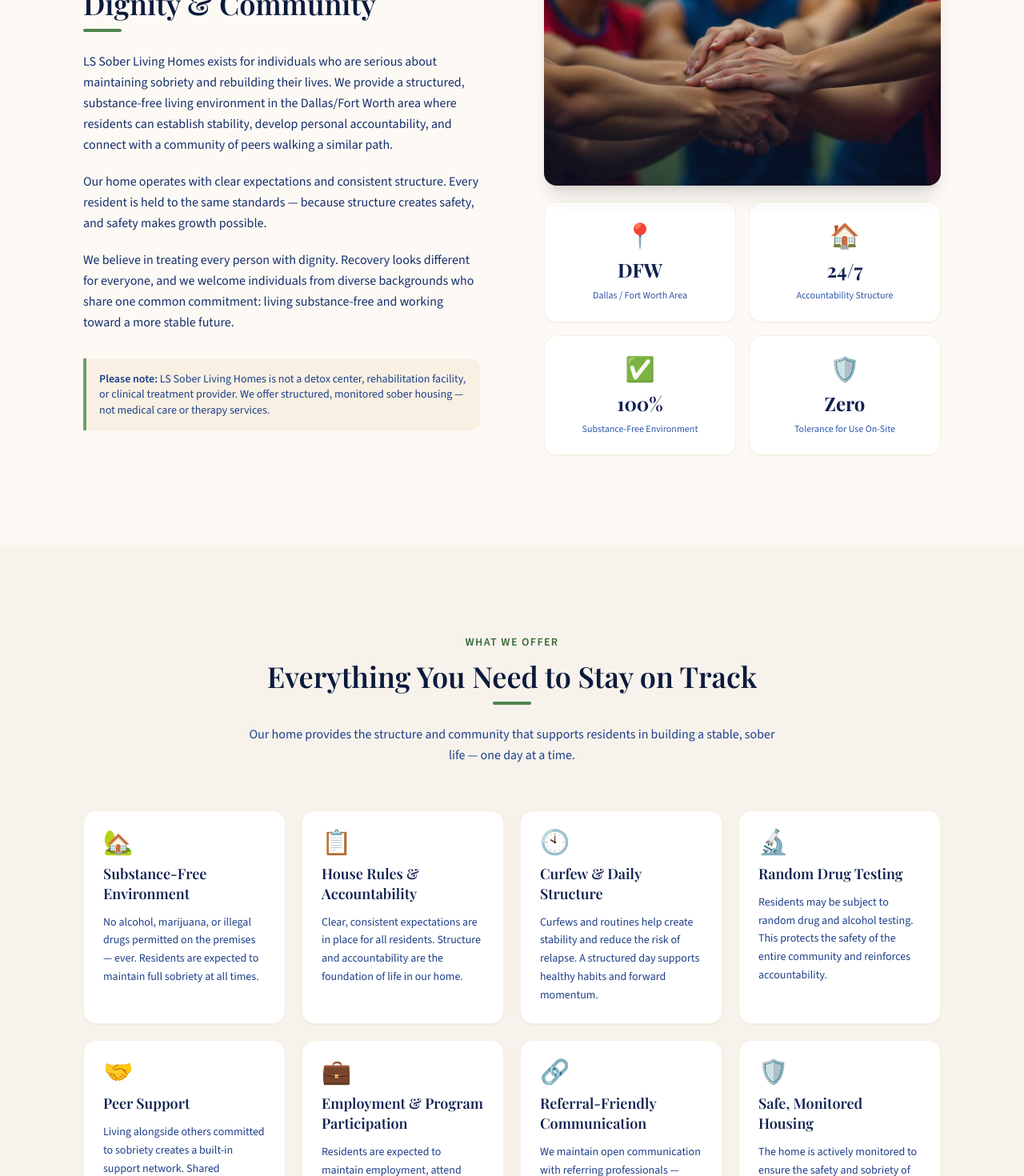
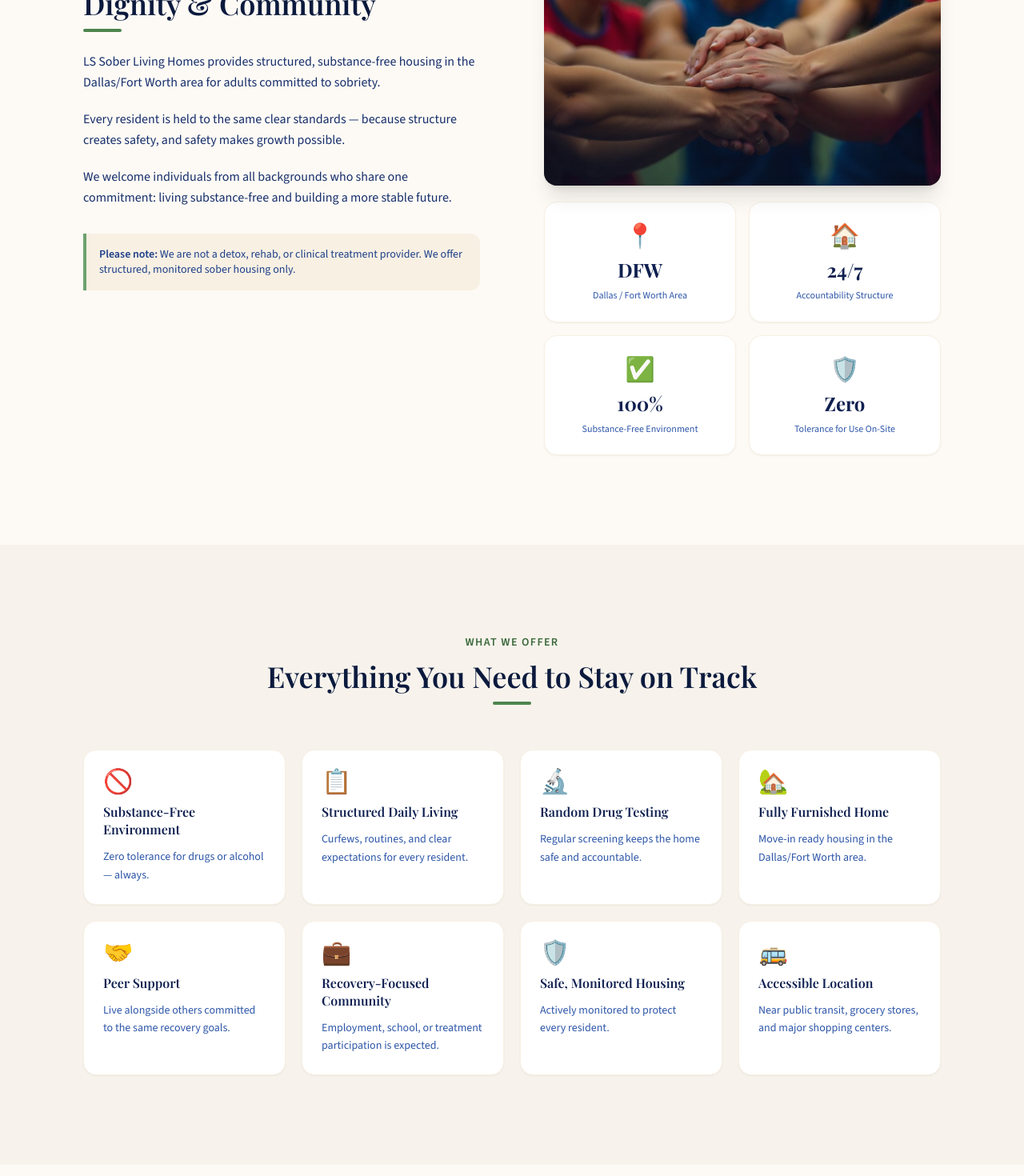
Before and after one commit to SharonNabiryo/LS-sober-Living, a React (Vite) app: page / in a window 1280 px wide. Shown: the part 1060-2530 px from the top of the page at 80% size. Built offline with nearby package versions, Linux system fonts and the light colour scheme.

Commit message:
improved wording

```diff
--- a/src/App.jsx
+++ b/src/App.jsx
@@ -1,13 +1,12 @@
-// App.jsx
-// Root component — assembles all page sections in order.
-
 import Navbar          from './components/Navbar'
 import Hero            from './components/Hero'
 import About           from './components/About'
 import WhatWeOffer     from './components/WhatWeOffer'
 import WhoWeServe      from './components/WhoWeServe'
+import TrustSection    from './components/TrustSection'
+import CTAStrip        from './components/CTAStrip'
+import Testimonials    from './components/Testimonials'
 import Expectations    from './components/Expectations'
-import Testimonials    from './components/Testimonials'
 import Referrals       from './components/Referrals'
 import ApplicationForm from './components/ApplicationForm'
 import FAQ             from './components/FAQ'
@@ -17,23 +16,22 @@
 export default function App() {
   return (
     <>
-      {/* Sticky top navigation */}
       <Navbar />
-
-      {/* Page sections — each has an id matching the nav links */}
       <main>
         <Hero />
         <About />
         <WhatWeOffer />
         <WhoWeServe />
+        <TrustSection />
+        <CTAStrip />
         <Testimonials />
         <Expectations />
         <Referrals />
         <ApplicationForm />
         <FAQ />
         <Contact />
+        <CTAStrip />
       </main>
-
       <Footer />
     </>
   )
--- a/src/components/About.jsx
+++ b/src/components/About.jsx
@@ -1,6 +1,3 @@
-// About.jsx
-// About section — describes the mission and values of the home.
-
 export default function About() {
   return (
     <section id="about" className="py-20 lg:py-28 bg-sand-50">
@@ -19,39 +16,30 @@
             <div className="accent-line" />
 
             <p className="text-navy-700 leading-relaxed mb-5">
-              LS Sober Living Homes exists for individuals who are serious about
-              maintaining sobriety and rebuilding their lives. We provide a
-              structured, substance-free living environment in the Dallas/Fort
-              Worth area where residents can establish stability, develop
-              personal accountability, and connect with a community of peers
-              walking a similar path.
+              LS Sober Living Homes provides structured, substance-free housing
+              in the Dallas/Fort Worth area for adults committed to sobriety.
             </p>
             <p className="text-navy-700 leading-relaxed mb-5">
-              Our home operates with clear expectations and consistent
-              structure. Every resident is held to the same standards — because
+              Every resident is held to the same clear standards — because
               structure creates safety, and safety makes growth possible.
             </p>
             <p className="text-navy-700 leading-relaxed">
-              We believe in treating every person with dignity. Recovery looks
-              different for everyone, and we welcome individuals from diverse
-              backgrounds who share one common commitment: living substance-free
-              and working toward a more stable future.
+              We welcome individuals from all backgrounds who share one
+              commitment: living substance-free and building a more stable
+              future.
             </p>
 
-            {/* Disclaimer callout */}
             <div className="mt-8 p-4 bg-sand-100 border-l-4 border-sage-400 rounded-r-xl">
               <p className="text-sm text-navy-600 font-medium leading-snug">
-                <strong>Please note:</strong> LS Sober Living Homes is not a
-                detox center, rehabilitation facility, or clinical treatment
-                provider. We offer structured, monitored sober housing — not
-                medical care or therapy services.
+                <strong>Please note:</strong> We are not a detox, rehab, or
+                clinical treatment provider. We offer structured, monitored
+                sober housing only.
               </p>
             </div>
           </div>
 
           {/* Image + stats side */}
           <div className="flex flex-col gap-5">
-            {/* Photo — replace src with your own photo */}
             <div className="relative rounded-2xl overflow-hidden shadow-xl">
               <img
                 src="/About.JPG"
@@ -61,7 +49,6 @@
               <div className="absolute inset-0 bg-gradient-to-t from-navy-900/40 to-transparent" />
             </div>
 
-            {/* Stats grid */}
             <div className="grid grid-cols-2 gap-4">
               {[
                 { value: "DFW", label: "Dallas / Fort Worth Area", icon: "📍" },
--- /dev/null
+++ b/src/components/CTAStrip.jsx
@@ -0,0 +1,28 @@
+export default function CTAStrip() {
+  return (
+    <section className="py-14 bg-sage-600">
+      <div className="section-container text-center">
+        <h2 className="font-display text-2xl sm:text-3xl font-semibold text-white mb-2">
+          Ready to take the next step?
+        </h2>
+        <p className="text-sage-100 mb-8 text-base">
+          Apply for housing or refer someone today.
+        </p>
+        <div className="flex flex-col sm:flex-row gap-4 justify-center">
+          <a
+            href="#apply"
+            className="btn-primary bg-white text-sage-700 hover:bg-sand-50"
+          >
+            Apply for Housing
+          </a>
+          <a
+            href="#referrals"
+            className="btn-secondary border-white text-white hover:bg-white hover:text-sage-700"
+          >
+            Refer Someone
+          </a>
+        </div>
+      </div>
+    </section>
+  )
+}
--- a/src/components/Expectations.jsx
+++ b/src/components/Expectations.jsx
@@ -1,47 +1,12 @@
-// Expectations.jsx
-// Clear list of house rules so applicants know what to expect.
-
 const RULES = [
-  {
-    icon: '🚫',
-    title: 'Zero Substance Use',
-    desc: 'No alcohol, marijuana (including medical), illegal drugs, or any mind-altering substances are permitted on the property at any time.',
-  },
-  {
-    icon: '🔬',
-    title: 'Random Drug Testing',
-    desc: 'Residents agree to submit to random drug and alcohol screening as a condition of residency. Refusal is treated the same as a positive result.',
-  },
-  {
-    icon: '🫱',
-    title: 'Respectful Conduct',
-    desc: 'All residents are expected to treat each other and staff with respect. Threatening, abusive, or disruptive behavior will not be tolerated.',
-  },
-  {
-    icon: '🕙',
-    title: 'Curfew Compliance',
-    desc: 'Curfew times are enforced consistently. Residents are expected to be home by the designated time unless approved in advance.',
-  },
-  {
-    icon: '🧹',
-    title: 'Chores & Shared Responsibility',
-    desc: 'All residents participate in keeping the home clean and orderly. Assigned chores are rotated and completed regularly.',
-  },
-  {
-    icon: '💼',
-    title: 'Productive Daily Activity',
-    desc: 'Residents must be employed, enrolled in school, actively participating in a treatment program, or actively seeking employment.',
-  },
-  {
-    icon: '🚷',
-    title: 'No Unauthorized Guests',
-    desc: "Visitors are not permitted without prior approval. Overnight guests are generally not allowed. The home's privacy and safety come first.",
-  },
-  {
-    icon: '📲',
-    title: 'Communication with House Manager',
-    desc: 'Residents are expected to keep the house manager informed of their schedule, any significant changes, and any concerns that arise.',
-  },
+  { icon: '🚫', title: 'No Substances',           desc: 'No alcohol, marijuana, or drugs — ever.' },
+  { icon: '🔬', title: 'Random Drug Testing',      desc: 'Required as a condition of residency.' },
+  { icon: '🫱', title: 'Respectful Conduct',       desc: 'Toward all residents and staff.' },
+  { icon: '🕙', title: 'Curfew Compliance',        desc: 'Enforced consistently for all residents.' },
+  { icon: '🧹', title: 'Chore Participation',      desc: 'Shared responsibility for the home.' },
+  { icon: '💼', title: 'Productive Daily Activity', desc: 'Work, school, treatment, or active job search.' },
+  { icon: '🚷', title: 'No Unauthorized Guests',   desc: 'Visitors require prior approval.' },
+  { icon: '📲', title: 'Stay in Communication',    desc: 'Keep the house manager informed.' },
 ]
 
 export default function Expectations() {
@@ -49,7 +14,6 @@
     <section id="expectations" className="py-20 lg:py-28 bg-section-alt">
       <div className="section-container">
 
-        {/* Header */}
         <div className="max-w-2xl mb-14">
           <p className="text-sage-600 font-semibold text-sm uppercase tracking-widest mb-3">
             House Expectations
@@ -58,30 +22,25 @@
             Structure Is What Makes It Work
           </h2>
           <div className="accent-line" />
-          <p className="text-navy-700 leading-relaxed">
-            These expectations are in place to protect every resident and maintain
-            a safe, stable home. They are applied consistently and without
-            exception.
+          <p className="text-navy-600 leading-relaxed">
+            Applied consistently and without exception — to protect every resident.
           </p>
         </div>
 
-        {/* Rules grid */}
         <div className="grid sm:grid-cols-2 lg:grid-cols-4 gap-5">
           {RULES.map(rule => (
             <div key={rule.title} className="card border-l-4 border-sage-400">
               <span className="text-2xl mb-3 block">{rule.icon}</span>
-              <h3 className="font-display font-semibold text-navy-800 mb-2">
+              <h3 className="font-display font-semibold text-navy-800 mb-1 text-base">
                 {rule.title}
               </h3>
-              <p className="text-navy-600 text-sm leading-relaxed">{rule.desc}</p>
+              <p className="text-navy-500 text-sm leading-relaxed">{rule.desc}</p>
             </div>
           ))}
         </div>
 
-        {/* Bottom note */}
-        <p className="mt-10 text-center text-navy-500 text-sm max-w-2xl mx-auto">
+        <p className="mt-10 text-center text-navy-400 text-sm max-w-xl mx-auto">
           Violation of house expectations may result in removal from the home.
-          We take these standards seriously — because so do our residents.
         </p>
 
       </div>
--- a/src/components/Hero.jsx
+++ b/src/components/Hero.jsx
@@ -47,8 +47,7 @@
 
           {/* Subheadline */}
           <p className="animate-on-load animate-delay-3 text-lg sm:text-xl text-sand-100/90 font-body font-light leading-relaxed mb-10 max-w-xl mx-auto lg:mx-0">
-            A safe, substance-free home designed for accountability, stability,
-            and recovery-focused living.
+            A safe, substance-free home focused on accountability and stability.
           </p>
 
           {/* CTA Buttons */}
--- /dev/null
+++ b/src/components/TrustSection.jsx
@@ -0,0 +1,38 @@
+const TRUST_CARDS = [
+  { icon: '📋', title: 'Clear Expectations',          desc: 'Every resident knows the rules from day one — no surprises.' },
+  { icon: '🎯', title: 'Accountability-Focused',      desc: 'Structure and consistency keep residents on track.' },
+  { icon: '🏡', title: 'Supportive Home Environment', desc: 'A welcoming community of peers on the same path.' },
+  { icon: '📈', title: 'Built for Stability',         desc: 'Designed to help residents rebuild and move forward.' },
+]
+
+export default function TrustSection() {
+  return (
+    <section className="py-20 lg:py-24 bg-sand-50">
+      <div className="section-container">
+
+        <div className="text-center max-w-xl mx-auto mb-12">
+          <p className="text-sage-600 font-semibold text-sm uppercase tracking-widest mb-3">
+            Why Choose Us
+          </p>
+          <h2 className="section-heading">
+            Why Choose LS Sober Living?
+          </h2>
+          <div className="accent-line mx-auto" />
+        </div>
+
+        <div className="grid sm:grid-cols-2 lg:grid-cols-4 gap-5">
+          {TRUST_CARDS.map(card => (
+            <div key={card.title} className="card text-center flex flex-col items-center gap-3">
+              <span className="text-4xl">{card.icon}</span>
+              <h3 className="font-display font-semibold text-navy-800 text-base leading-snug">
+                {card.title}
+              </h3>
+              <p className="text-navy-500 text-sm leading-relaxed">{card.desc}</p>
+            </div>
+          ))}
+        </div>
+
+      </div>
+    </section>
+  )
+}
--- a/src/components/WhatWeOffer.jsx
+++ b/src/components/WhatWeOffer.jsx
@@ -1,53 +1,12 @@
-// WhatWeOffer.jsx
-// Displays feature cards describing what the home provides to residents.
-
-// Each card: icon (emoji), title, and short description
 const OFFERS = [
-  {
-    icon: '🏡',
-    title: 'Substance-Free Environment',
-    desc: 'No alcohol, marijuana, or illegal drugs permitted on the premises — ever. Residents are expected to maintain full sobriety at all times.',
-  },
-  {
-    icon: '📋',
-    title: 'House Rules & Accountability',
-    desc: 'Clear, consistent expectations are in place for all residents. Structure and accountability are the foundation of life in our home.',
-  },
-  {
-    icon: '🕙',
-    title: 'Curfew & Daily Structure',
-    desc: 'Curfews and routines help create stability and reduce the risk of relapse. A structured day supports healthy habits and forward momentum.',
-  },
-  {
-    icon: '🔬',
-    title: 'Random Drug Testing',
-    desc: 'Residents may be subject to random drug and alcohol testing. This protects the safety of the entire community and reinforces accountability.',
-  },
-  {
-    icon: '🤝',
-    title: 'Peer Support',
-    desc: 'Living alongside others committed to sobriety creates a built-in support network. Shared experience builds genuine community.',
-  },
-  {
-    icon: '💼',
-    title: 'Employment & Program Participation',
-    desc: 'Residents are expected to maintain employment, attend school, participate in treatment, or actively seek work. Purpose supports recovery.',
-  },
-  {
-    icon: '🔗',
-    title: 'Referral-Friendly Communication',
-    desc: 'We maintain open communication with referring professionals — including case managers, outpatient programs, and probation officers.',
-  },
-  {
-    icon: '🛡️',
-    title: 'Safe, Monitored Housing',
-    desc: 'The home is actively monitored to ensure the safety and sobriety of all residents. Everyone deserves a secure place to rebuild.',
-  },
-  {
-    icon: '🚌',
-    title: 'Accessible Location',
-    desc: 'Our home is situated near public transportation routes, grocery stores, pharmacies, and major shopping centers — making it practical for residents to meet daily needs, maintain employment, and stay connected to the community.',
-  },
+  { icon: '🚫', title: 'Substance-Free Environment',   desc: 'Zero tolerance for drugs or alcohol — always.' },
+  { icon: '📋', title: 'Structured Daily Living',       desc: 'Curfews, routines, and clear expectations for every resident.' },
+  { icon: '🔬', title: 'Random Drug Testing',           desc: 'Regular screening keeps the home safe and accountable.' },
+  { icon: '🏡', title: 'Fully Furnished Home',          desc: 'Move-in ready housing in the Dallas/Fort Worth area.' },
+  { icon: '🤝', title: 'Peer Support',                  desc: 'Live alongside others committed to the same recovery goals.' },
+  { icon: '💼', title: 'Recovery-Focused Community',    desc: 'Employment, school, or treatment participation is expected.' },
+  { icon: '🛡️', title: 'Safe, Monitored Housing',      desc: 'Actively monitored to protect every resident.' },
+  { icon: '🚌', title: 'Accessible Location',           desc: 'Near public transit, grocery stores, and major shopping centers.' },
 ]
 
 export default function WhatWeOffer() {
@@ -55,7 +14,6 @@
     <section id="offer" className="py-20 lg:py-28 bg-section-alt">
       <div className="section-container">
 
-        {/* Section header */}
         <div className="text-center max-w-2xl mx-auto mb-14">
           <p className="text-sage-600 font-semibold text-sm uppercase tracking-widest mb-3">
             What We Offer
@@ -64,21 +22,16 @@
             Everything You Need to Stay on Track
           </h2>
           <div className="accent-line mx-auto" />
-          <p className="text-navy-600 leading-relaxed">
-            Our home provides the structure and community that supports
-            residents in building a stable, sober life — one day at a time.
-          </p>
         </div>
 
-        {/* Cards grid */}
         <div className="grid sm:grid-cols-2 lg:grid-cols-4 gap-5">
           {OFFERS.map(offer => (
             <div key={offer.title} className="card flex flex-col gap-3">
               <span className="text-3xl leading-none">{offer.icon}</span>
-              <h3 className="font-display font-semibold text-navy-800 text-lg leading-snug">
+              <h3 className="font-display font-semibold text-navy-800 text-base leading-snug">
                 {offer.title}
               </h3>
-              <p className="text-navy-600 text-sm leading-relaxed flex-1">
+              <p className="text-navy-500 text-sm leading-relaxed flex-1">
                 {offer.desc}
               </p>
             </div>
--- a/src/components/WhoWeServe.jsx
+++ b/src/components/WhoWeServe.jsx
@@ -1,27 +1,8 @@
-// WhoWeServe.jsx
-// Describes the population best suited for LS Sober Living Homes.
-
 const PROFILES = [
-  {
-    icon: '🧭',
-    title: 'Adults Committed to Sobriety',
-    desc: 'We welcome adults who are serious about maintaining sobriety and are ready to take on the responsibilities of structured communal living.',
-  },
-  {
-    icon: '🔄',
-    title: 'Transitioning from Treatment',
-    desc: 'Individuals leaving inpatient rehab, outpatient programs, or other treatment settings often benefit most from a structured sober living environment during early recovery.',
-  },
-  {
-    icon: '🏗️',
-    title: 'Rebuilding from Instability',
-    desc: 'Those transitioning from unstable or unsafe housing situations — and who are committed to building a more stable, substance-free life.',
-  },
-  {
-    icon: '📑',
-    title: 'Ready to Follow House Rules',
-    desc: 'Residents must be willing to follow all house expectations, participate in the community, and engage in productive daily activity.',
-  },
+  { icon: '🧭', title: 'Adults Committed to Sobriety',        desc: 'Ready to live substance-free and embrace accountability.' },
+  { icon: '🔄', title: 'Transitioning from Treatment',         desc: 'Leaving inpatient rehab, IOP, or other recovery programs.' },
+  { icon: '🏗️', title: 'Rebuilding Stability',                 desc: 'Moving from unstable housing toward a structured, sober life.' },
+  { icon: '📑', title: 'Willing to Follow House Rules',        desc: 'Committed to expectations, participation, and productive daily activity.' },
 ]
 
 export default function WhoWeServe() {
@@ -31,7 +12,7 @@
 
         <div className="grid lg:grid-cols-2 gap-14 lg:gap-20 items-start">
 
-          {/* Left — text */}
+          {/* Left */}
           <div>
             <p className="text-sage-600 font-semibold text-sm uppercase tracking-widest mb-3">
               Who We Serve
@@ -40,32 +21,22 @@
               Is This Home Right for You?
             </h2>
             <div className="accent-line" />
-            <p className="text-navy-700 leading-relaxed mb-5">
-              LS Sober Living Homes is for adults who have made the decision to
-              live substance-free and are looking for a structured, supportive
-              environment to support that commitment.
-            </p>
-            <p className="text-navy-700 leading-relaxed">
-              The right fit is someone who is ready to follow the house rules,
-              engage positively with peers, and take consistent steps — however
-              small — toward stability and purpose.
+            <p className="text-navy-700 leading-relaxed mb-8">
+              We serve adults who are serious about sobriety and ready for
+              structured, accountable community living.
             </p>
 
-            {/* Not a fit callout */}
-            <div className="mt-8 p-5 bg-navy-900 rounded-2xl text-white">
-              <p className="font-display font-semibold text-lg mb-2">
-                A Note on Eligibility
-              </p>
-              <p className="text-sand-200 text-sm leading-relaxed">
-                We may not be the right fit for individuals who are currently
-                using substances, who are unwilling to follow house expectations,
-                or who require medical detox or clinical mental health treatment.
-                We are happy to help connect you with appropriate resources if needed.
+            <div className="p-5 bg-navy-900 rounded-2xl text-white">
+              <p className="font-display font-semibold text-base mb-2">A Note on Eligibility</p>
+              <p className="text-sand-300 text-sm leading-relaxed">
+                We may not be the right fit for individuals currently using
+                substances or requiring medical detox or clinical treatment.
+                We're happy to connect you with appropriate resources.
               </p>
             </div>
           </div>
 
-          {/* Right — profile cards */}
+          {/* Right */}
           <div className="flex flex-col gap-4">
             {PROFILES.map(p => (
               <div
@@ -74,10 +45,8 @@
               >
                 <span className="text-2xl mt-0.5 shrink-0">{p.icon}</span>
                 <div>
-                  <h3 className="font-display font-semibold text-navy-800 mb-1">
-                    {p.title}
-                  </h3>
-                  <p className="text-navy-600 text-sm leading-relaxed">{p.desc}</p>
+                  <h3 className="font-display font-semibold text-navy-800 mb-1">{p.title}</h3>
+                  <p className="text-navy-500 text-sm leading-relaxed">{p.desc}</p>
                 </div>
               </div>
             ))}
```
Also changed, not shown: src/components/Referrals.jsx (+16 -28 lines).
